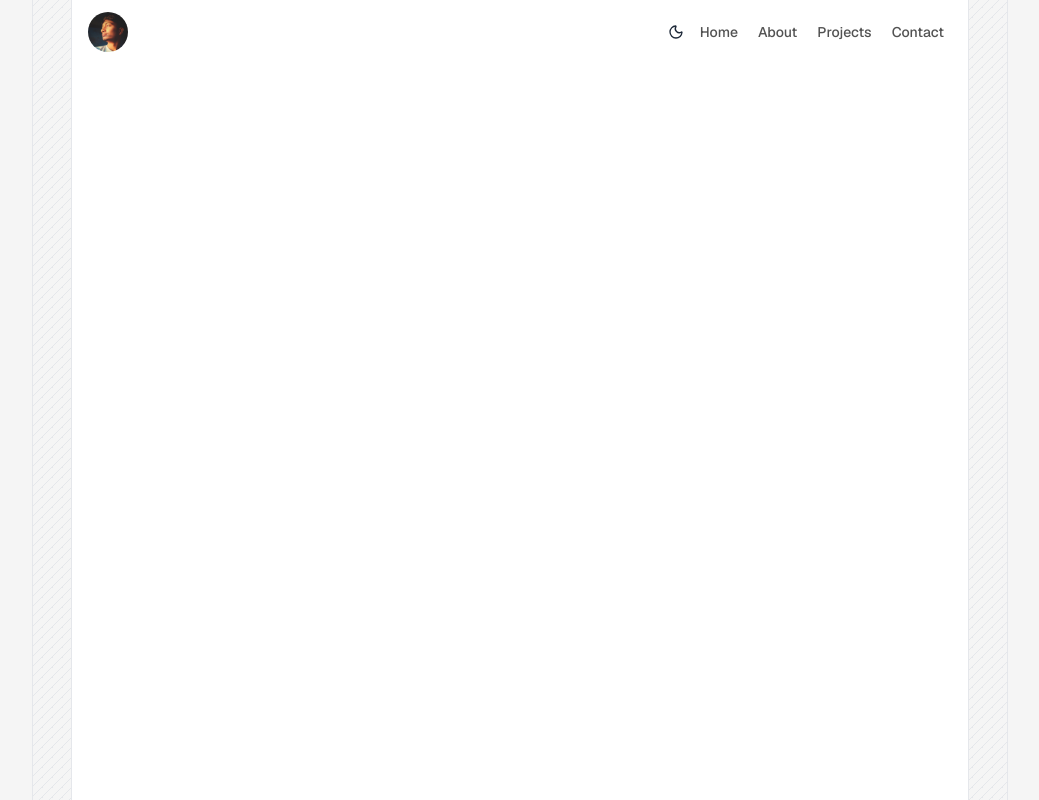
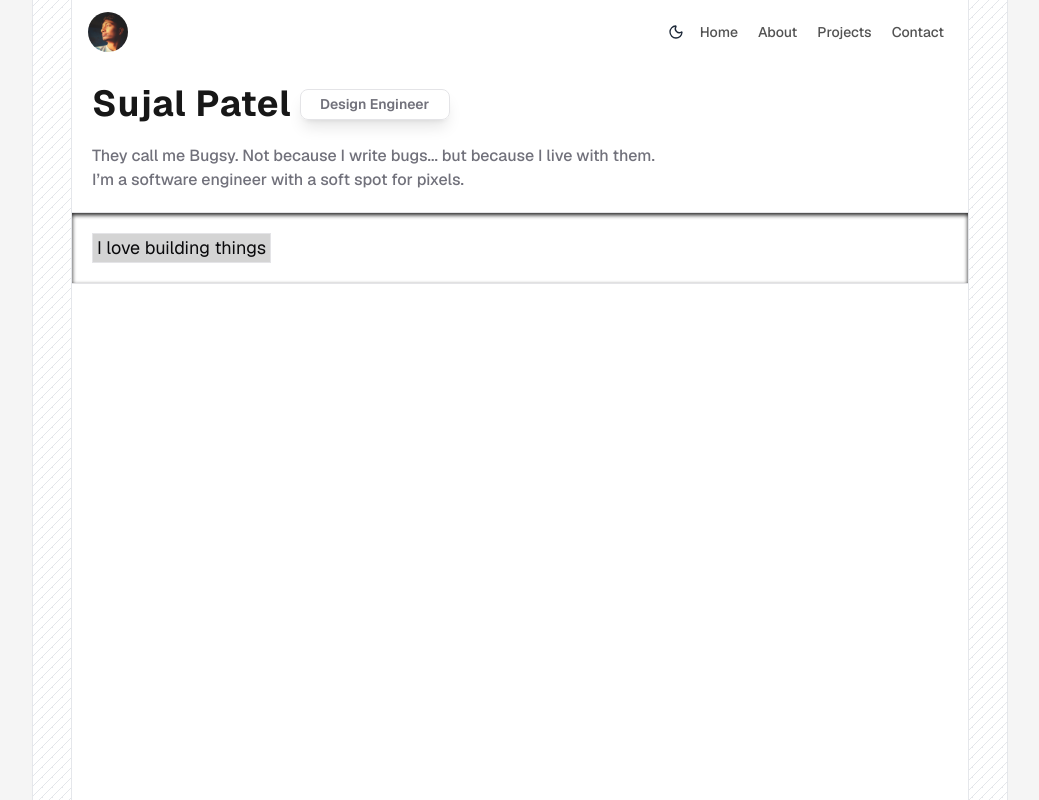
Before and after one commit to devsujalpatel/Portfolio-Template, a Next.js app: page / in a window 1280 px wide. Shown: the whole page, without its empty margins (120-1159 px from the left). Built offline with nearby package versions, Linux system fonts and the light colour scheme.

Commit message:
header section done

```diff
--- /dev/null
+++ b/src/app/about/page.tsx
@@ -0,0 +1,9 @@
+import React from 'react'
+
+const About = () => {
+  return (
+    <div>About</div>
+  )
+}
+
+export default About
--- a/src/app/layout.tsx
+++ b/src/app/layout.tsx
@@ -2,6 +2,7 @@ import type { Metadata } from "next";
 import { Geist, Geist_Mono } from "next/font/google";
 import { ThemeProvider } from "@/components/theme-provider";
 import "./globals.css";
+import { NavbarComp } from "@/components/Navbar";
 
 const geistSans = Geist({
   variable: "--font-geist-sans",
@@ -40,7 +41,16 @@ export default function RootLayout({
           enableSystem
           disableTransitionOnChange
         >
+           <main className=" mx-auto w-[56rem] dark:bg-neutral-900 bg-white h-screen relative">
+      <div className="w-10 absolute h-full bg-white dark:bg-neutral-900 -left-10 top-0 border-x border-gray-200 dark:border-neutral-800 bg-[repeating-linear-gradient(315deg,#e5e7eb_0,#e5e7eb_1px,transparent_0,transparent_50%)] bg-[length:10px_10px] bg-fixed dark:bg-[repeating-linear-gradient(315deg,#27272a_0,#27272a_1px,transparent_0,transparent_50%)]" />
+      <div className="">
+        <div>
+          <NavbarComp />
           {children}
+        </div>
+      </div>
+      <div className="w-10 absolute h-full bg-white dark:bg-neutral-900 -right-10 top-0 border-x border-gray-200 dark:border-neutral-800 bg-[repeating-linear-gradient(315deg,#e5e7eb_0,#e5e7eb_1px,transparent_0,transparent_50%)] bg-[length:10px_10px] bg-fixed dark:bg-[repeating-linear-gradient(315deg,#27272a_0,#27272a_1px,transparent_0,transparent_50%)]" />
+    </main>
         </ThemeProvider>
       </body>
     </html>
--- a/src/app/page.tsx
+++ b/src/app/page.tsx
@@ -1,15 +1,28 @@
-import { NavbarComp } from "@/components/Navbar";
+import Card from "@/components/Card";
+import { TextFlip } from "@/components/TextFlip";
 
 export default function Home() {
   return (
-    <main className=" mx-auto w-[56rem] dark:bg-neutral-900 bg-white h-screen relative">
-      <div className="w-10 absolute h-full bg-neutral-100 dark:bg-neutral-900 -left-10 top-0 border-x border-gray-200 dark:border-neutral-800 bg-[repeating-linear-gradient(315deg,#e5e7eb_0,#e5e7eb_1px,transparent_0,transparent_50%)] bg-[length:10px_10px] bg-fixed dark:bg-[repeating-linear-gradient(315deg,#27272a_0,#27272a_1px,transparent_0,transparent_50%)]" />
-      <div className="">
+    <div>
+      <div className="w-full  ml-5 mt-5">
+        <div className="flex">
+          <h1 className="text-4xl text-neutral-900 dark:text-neutral-100  font-bold tracking-wide">
+            Sujal Patel
+          </h1>
+          <TextFlip />
+        </div>
+        <p className="w-[65%] text-zinc-500 mt-5 text-md font-medium">
+          They call me Bugsy. Not because I write bugs... but because I live
+          with them. I’m a software engineer with a soft spot for pixels.
+        </p>
+      </div>
+
+      <div className="w-full h-full border-t mt-5 border-b shadow-neutral-900 shadow-inner">
+        <div className="m-5 border inline-block px-1 text-lg dark:bg-neutral-800 bg-neutral-300 dark:text-white">I love building things</div>
         <div>
-          <NavbarComp />
+          <Card  />
         </div>
       </div>
-      <div className="w-10 absolute h-full bg-neutral-100 dark:bg-neutral-900 -right-10 top-0 border-x border-gray-200 dark:border-neutral-800 bg-[repeating-linear-gradient(315deg,#e5e7eb_0,#e5e7eb_1px,transparent_0,transparent_50%)] bg-[length:10px_10px] bg-fixed dark:bg-[repeating-linear-gradient(315deg,#27272a_0,#27272a_1px,transparent_0,transparent_50%)]" />
-    </main>
+    </div>
   );
 }
--- /dev/null
+++ b/src/components/Card.tsx
@@ -0,0 +1,11 @@
+import React from 'react'
+
+const Card = () => {
+  return (
+    <div>
+
+    </div>
+  )
+}
+
+export default Card
--- /dev/null
+++ b/src/components/TextFlip.tsx
@@ -0,0 +1,10 @@
+import { ContainerTextFlip } from "@/components/ui/container-text-flip";
+
+export function TextFlip() {
+  return (
+    <ContainerTextFlip
+    className="my-auto ml-2"
+      words={["Software Engineer", "Design Engineer", "Full-Stack Engineer", "Frontend Engineer"]}
+    />
+  );
+}
--- /dev/null
+++ b/src/components/ui/container-text-flip.tsx
@@ -0,0 +1,86 @@
+"use client";
+
+import React, { useState, useEffect, useId, useRef } from "react";
+import { motion, AnimatePresence } from "framer-motion";
+import { cn } from "../../lib/utils";
+
+export interface ContainerTextFlipProps {
+  words?: string[];
+  interval?: number;
+  className?: string;
+  textClassName?: string;
+  animationDuration?: number;
+}
+
+export function ContainerTextFlip({
+  words = ["better", "modern", "beautiful", "awesome"],
+  interval = 3000,
+  className,
+  textClassName,
+  animationDuration = 500,
+}: ContainerTextFlipProps) {
+  const id = useId();
+  const [currentWordIndex, setCurrentWordIndex] = useState(0);
+  const [width, setWidth] = useState(100);
+  const measureRef = useRef<HTMLSpanElement>(null); // for measuring text
+
+  const updateWidthForWord = () => {
+    if (measureRef.current) {
+      const textWidth = measureRef.current.offsetWidth + 30;
+      setWidth(textWidth);
+    }
+  };
+
+  useEffect(() => {
+    updateWidthForWord();
+  }, [currentWordIndex]);
+
+  useEffect(() => {
+    const intervalId = setInterval(() => {
+      setCurrentWordIndex((prevIndex) => (prevIndex + 1) % words.length);
+    }, interval);
+
+    return () => clearInterval(intervalId);
+  }, [words, interval]);
+
+  return (
+    <>
+      {/* Hidden off-screen text measurer */}
+      <span
+        ref={measureRef}
+        className={cn("absolute left-[-9999px] top-[-9999px] whitespace-nowrap", textClassName)}
+      >
+        {words[currentWordIndex]}
+      </span>
+
+      <motion.div
+        layout
+        layoutId={`words-here-${id}`}
+        animate={{ width }}
+        transition={{ duration: animationDuration / 2000 }}
+        className={cn(
+          "relative inline-block rounded-md py-1 text-center text-sm font-semibold text-zinc-500 md:text-sm dark:text-zinc-500 border border-zinc-200 dark:border-zinc-800 shadow-lg overflow-hidden",
+          className
+        )}
+      >
+        <div className="relative h-[1.5em] overflow-hidden">
+          <AnimatePresence mode="wait">
+            <motion.div
+              key={words[currentWordIndex]}
+              initial={{ y: "-100%", opacity: 0 }}
+              animate={{ y: "0%", opacity: 1 }}
+              exit={{ y: "100%", opacity: 0 }}
+              transition={{
+                duration: animationDuration / 1000,
+                ease: "easeInOut",
+              }}
+              className={cn("absolute left-0 right-0", textClassName)}
+            >
+              {words[currentWordIndex]}
+            </motion.div>
+          </AnimatePresence>
+        </div>
+      </motion.div>
+    </>
+  );
+}
--- a/src/components/ui/resizable-navbar.tsx
+++ b/src/components/ui/resizable-navbar.tsx
@@ -7,6 +7,7 @@ import {
   useScroll,
   useMotionValueEvent,
 } from "motion/react";
+import Link from "next/link";
 
 import React, { useRef, useState } from "react";
 
@@ -25,7 +26,7 @@ interface NavBodyProps {
 interface NavItemsProps {
   items: {
     name: string | React.ReactNode;
-    link?: string;
+    link: string;
   }[];
   className?: string;
   onItemClick?: () => void;
@@ -125,12 +126,12 @@ export const NavItems = ({ items, className, onItemClick }: NavItemsProps) => {
       )}
     >
       {items.map((item, idx) => (
-        <a
+        <Link
           onMouseEnter={() => setHovered(idx)}
           onClick={onItemClick}
           className="relative py-2 px-2 text-neutral-600 dark:text-neutral-300"
           key={`link-${idx}`}
-          href={item?.link}
+          href={item.link}
         >
           {hovered === idx && (
             <motion.div
@@ -139,7 +140,7 @@ export const NavItems = ({ items, className, onItemClick }: NavItemsProps) => {
             />
           )}
           <span className="relative z-20">{item.name}</span>
-        </a>
+        </Link>
       ))}
     </motion.div>
   );
@@ -232,8 +233,8 @@ export const MobileNavToggle = ({
 
 export const NavbarLogo = () => {
   return (
-    <a
-      href="#"
+    <Link
+      href="/"
       className="relative z-20 mr-4 -ml-2 flex items-center space-x-2 px-2 py-1 text-sm font-normal text-black"
     >
       <img
@@ -243,7 +244,7 @@ export const NavbarLogo = () => {
         height={40}
       />
 
-    </a>
+    </Link>
   );
 };
 
```
